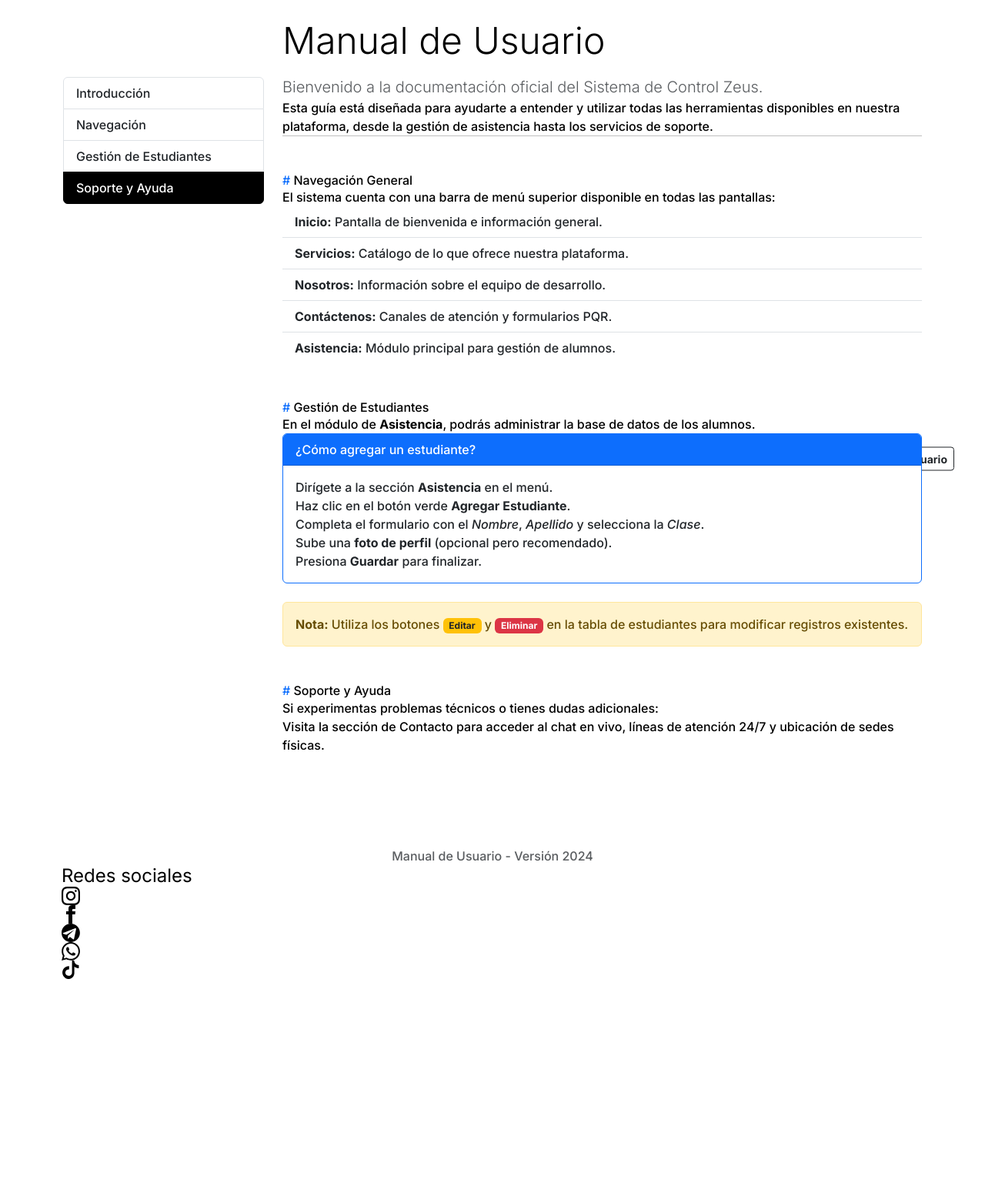
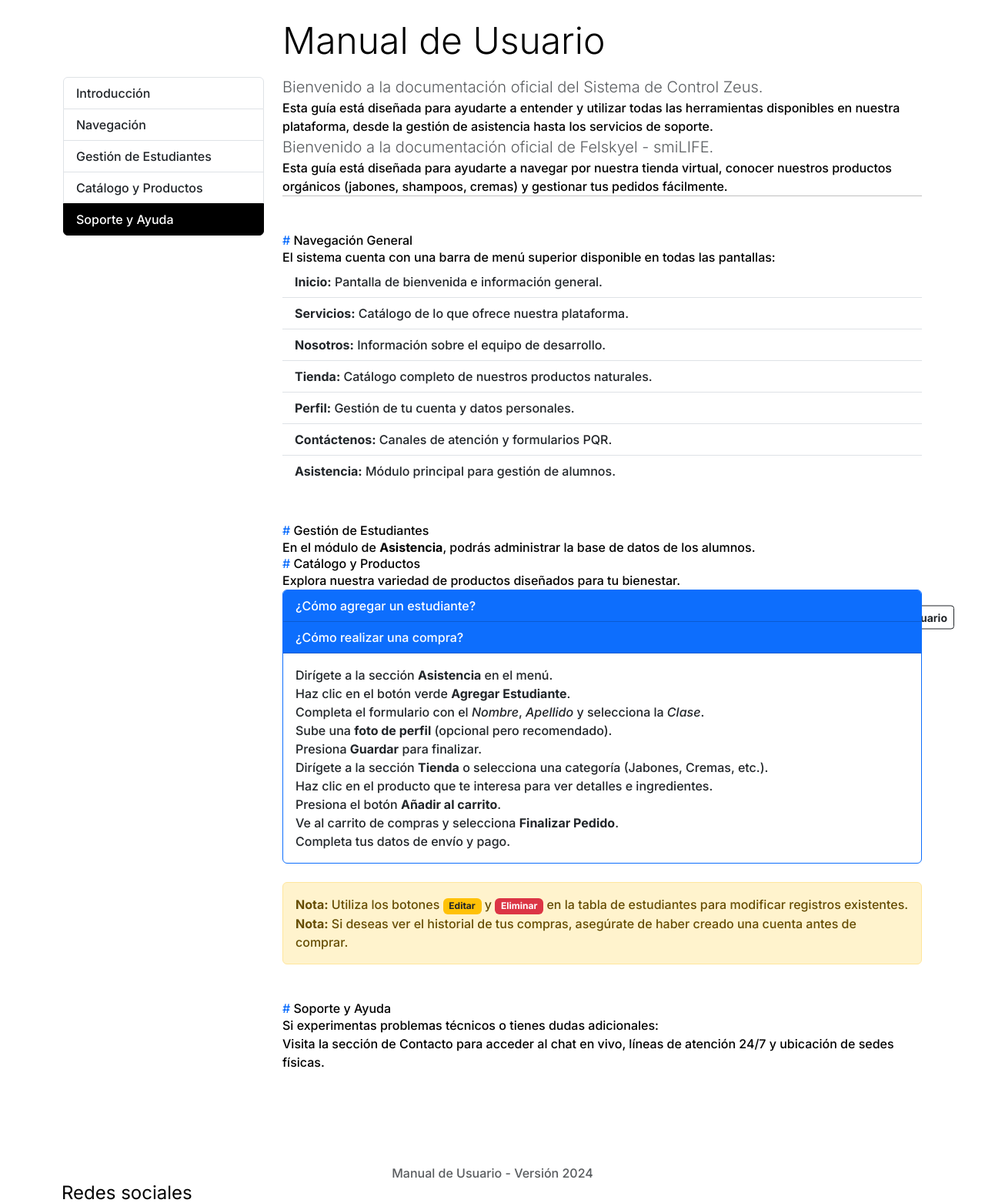
Before and after one commit to iiTzSebas/felskyel, a Django app: page /manual-usuario/ in a window 1280 px wide. Shown: the part 80-1643 px from the top of the page at 77% size. Before the commit the page ends 1352 px from the top, so only its background shows below. Run offline with Django 5.2, Linux system fonts and the light colour scheme.

Commit message:
ultimas mejoras manual?

```diff
--- a/felskyel/appfel/templates/manual_usuario.html
+++ b/felskyel/appfel/templates/manual_usuario.html
@@ -35,6 +35,7 @@
                 </a>
                 <a href="#navegacion" class="list-group-item list-group-item-action">Navegación</a>
                 <a href="#estudiantes" class="list-group-item list-group-item-action">Gestión de Estudiantes</a>
+                <a href="#productos" class="list-group-item list-group-item-action">Catálogo y Productos</a>
                 <a href="#contacto" class="list-group-item list-group-item-action">Soporte y Ayuda</a>
             </div>
         </div>
@@ -47,6 +48,8 @@
                 <h1 class="display-5 mb-3">Manual de Usuario</h1>
                 <p class="lead text-muted">Bienvenido a la documentación oficial del Sistema de Control Zeus.</p>
                 <p>Esta guía está diseñada para ayudarte a entender y utilizar todas las herramientas disponibles en nuestra plataforma, desde la gestión de asistencia hasta los servicios de soporte.</p>
+                <p class="lead text-muted">Bienvenido a la documentación oficial de Felskyel - smiLIFE.</p>
+                <p>Esta guía está diseñada para ayudarte a navegar por nuestra tienda virtual, conocer nuestros productos orgánicos (jabones, shampoos, cremas) y gestionar tus pedidos fácilmente.</p>
                 <hr>
             </section>
 
@@ -58,6 +61,8 @@
                     <li class="list-group-item"><i class="bi bi-house-door"></i> <strong>Inicio:</strong> Pantalla de bienvenida e información general.</li>
                     <li class="list-group-item"><i class="bi bi-gear"></i> <strong>Servicios:</strong> Catálogo de lo que ofrece nuestra plataforma.</li>
                     <li class="list-group-item"><i class="bi bi-people"></i> <strong>Nosotros:</strong> Información sobre el equipo de desarrollo.</li>
+                    <li class="list-group-item"><i class="bi bi-shop"></i> <strong>Tienda:</strong> Catálogo completo de nuestros productos naturales.</li>
+                    <li class="list-group-item"><i class="bi bi-person-circle"></i> <strong>Perfil:</strong> Gestión de tu cuenta y datos personales.</li>
                     <li class="list-group-item"><i class="bi bi-envelope"></i> <strong>Contáctenos:</strong> Canales de atención y formularios PQR.</li>
                     <li class="list-group-item"><i class="bi bi-calendar-check"></i> <strong>Asistencia:</strong> Módulo principal para gestión de alumnos.</li>
                 </ul>
@@ -67,9 +72,14 @@
             <section id="estudiantes" class="mb-5">
                 <h3><span class="text-primary">#</span> Gestión de Estudiantes</h3>
                 <p>En el módulo de <strong>Asistencia</strong>, podrás administrar la base de datos de los alumnos.</p>
+            <!-- Sección: Productos -->
+            <section id="productos" class="mb-5">
+                <h3><span class="text-primary">#</span> Catálogo y Productos</h3>
+                <p>Explora nuestra variedad de productos diseñados para tu bienestar.</p>
 
                 <div class="card mb-4 border-primary">
                     <div class="card-header bg-primary text-white">¿Cómo agregar un estudiante?</div>
+                    <div class="card-header bg-primary text-white">¿Cómo realizar una compra?</div>
                     <div class="card-body">
                         <ol>
                             <li>Dirígete a la sección <strong>Asistencia</strong> en el menú.</li>
@@ -77,12 +87,18 @@
                             <li>Completa el formulario con el <em>Nombre</em>, <em>Apellido</em> y selecciona la <em>Clase</em>.</li>
                             <li>Sube una <strong>foto de perfil</strong> (opcional pero recomendado).</li>
                             <li>Presiona <strong>Guardar</strong> para finalizar.</li>
+                            <li>Dirígete a la sección <strong>Tienda</strong> o selecciona una categoría (Jabones, Cremas, etc.).</li>
+                            <li>Haz clic en el producto que te interesa para ver detalles e ingredientes.</li>
+                            <li>Presiona el botón <strong>Añadir al carrito</strong>.</li>
+                            <li>Ve al carrito de compras y selecciona <strong>Finalizar Pedido</strong>.</li>
+                            <li>Completa tus datos de envío y pago.</li>
                         </ol>
                     </div>
                 </div>
 
                 <div class="alert alert-warning" role="alert">
                     <strong>Nota:</strong> Utiliza los botones <span class="badge bg-warning text-dark">Editar</span> y <span class="badge bg-danger">Eliminar</span> en la tabla de estudiantes para modificar registros existentes.
+                    <strong>Nota:</strong> Si deseas ver el historial de tus compras, asegúrate de haber <a href="{% url 'registro' %}">creado una cuenta</a> antes de comprar.
                 </div>
             </section>
 
```
